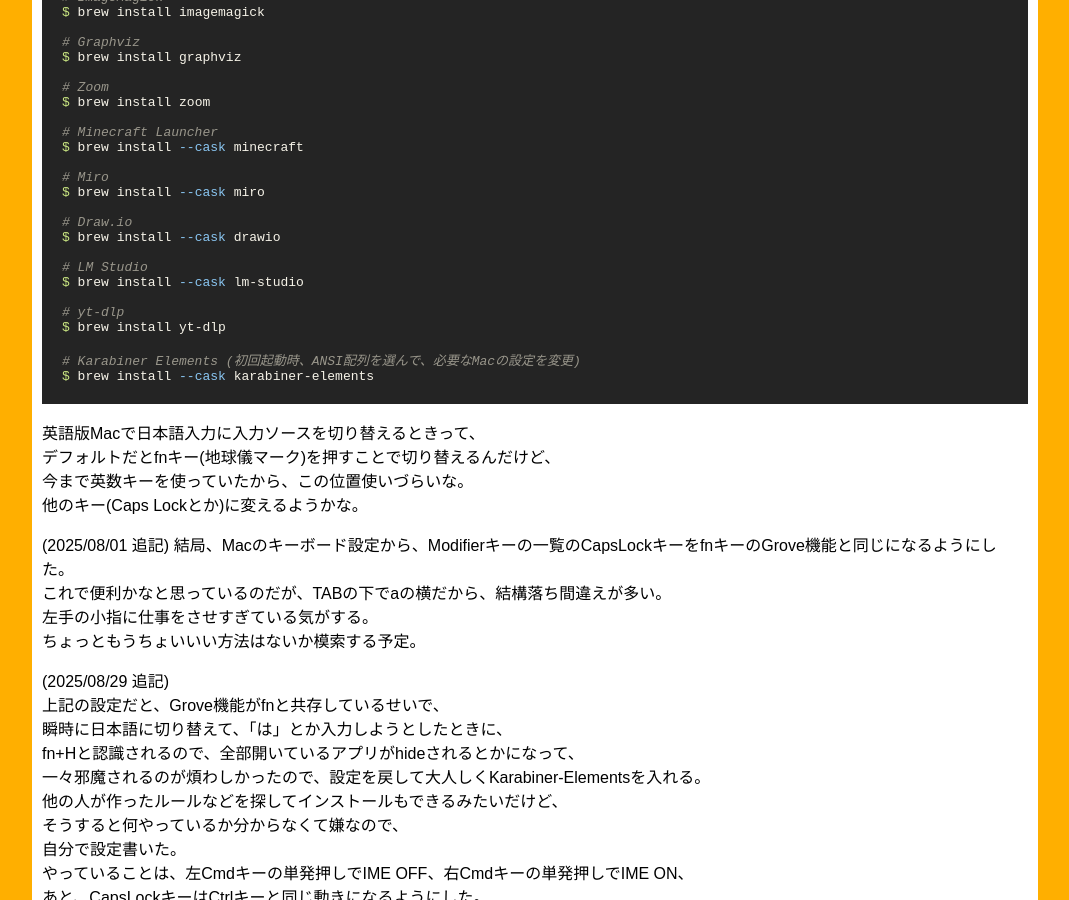
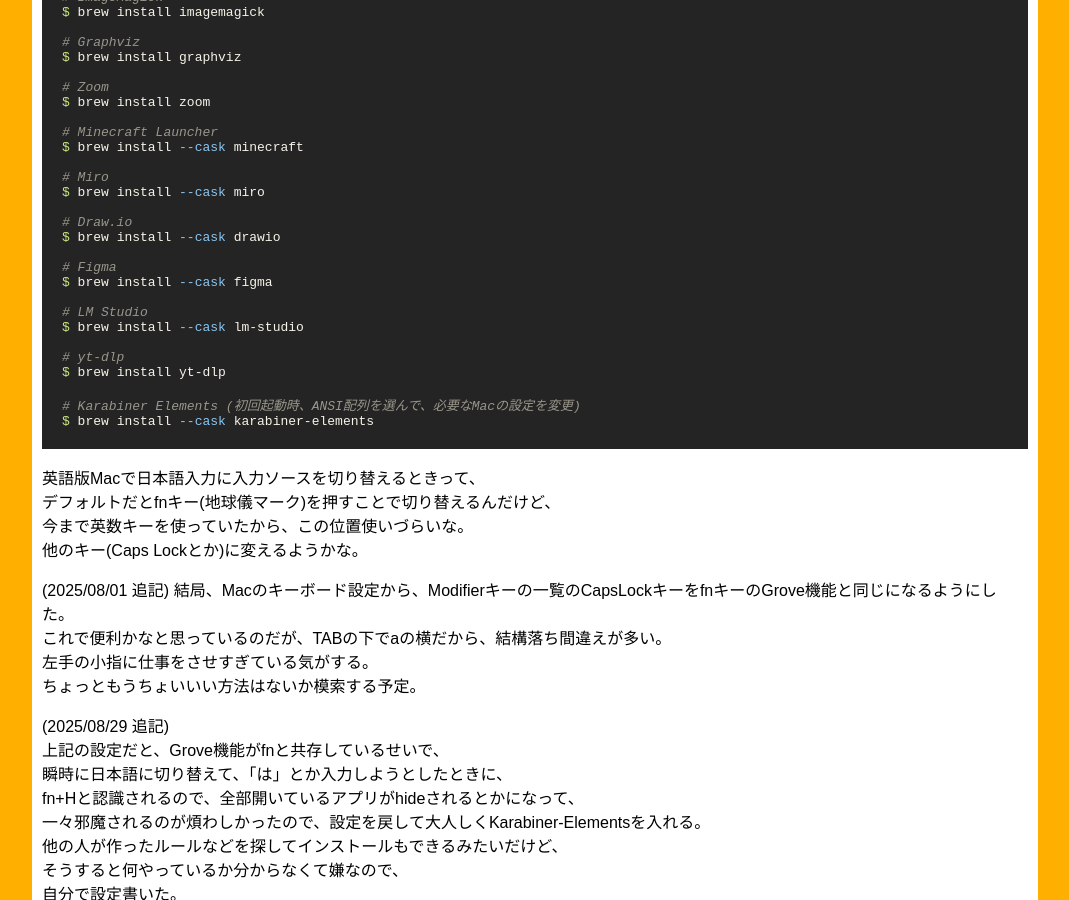
Before and after one commit to ryotakato/ryotakato.github.io, a Jekyll site: the page built from _posts/2025-07-24-made-env-homebrew-on-mac-02.md, in a window 1280 px wide and 900 px high, scrolled down 5704 px. Shown: the whole window, without its empty margins (188-1257 px from the left). Built offline with Jekyll 4.4.1, drawn with Linux system fonts in a browser that asks for light colours.

Commit message:
update article

```diff
--- a/_posts/2025-07-24-made-env-homebrew-on-mac-02.md
+++ b/_posts/2025-07-24-made-env-homebrew-on-mac-02.md
@@ -352,6 +352,9 @@
 # Draw.io
 $ brew install --cask drawio
 
+# Figma
+$ brew install --cask figma
+
 # LM Studio
 $ brew install --cask lm-studio
 
```
